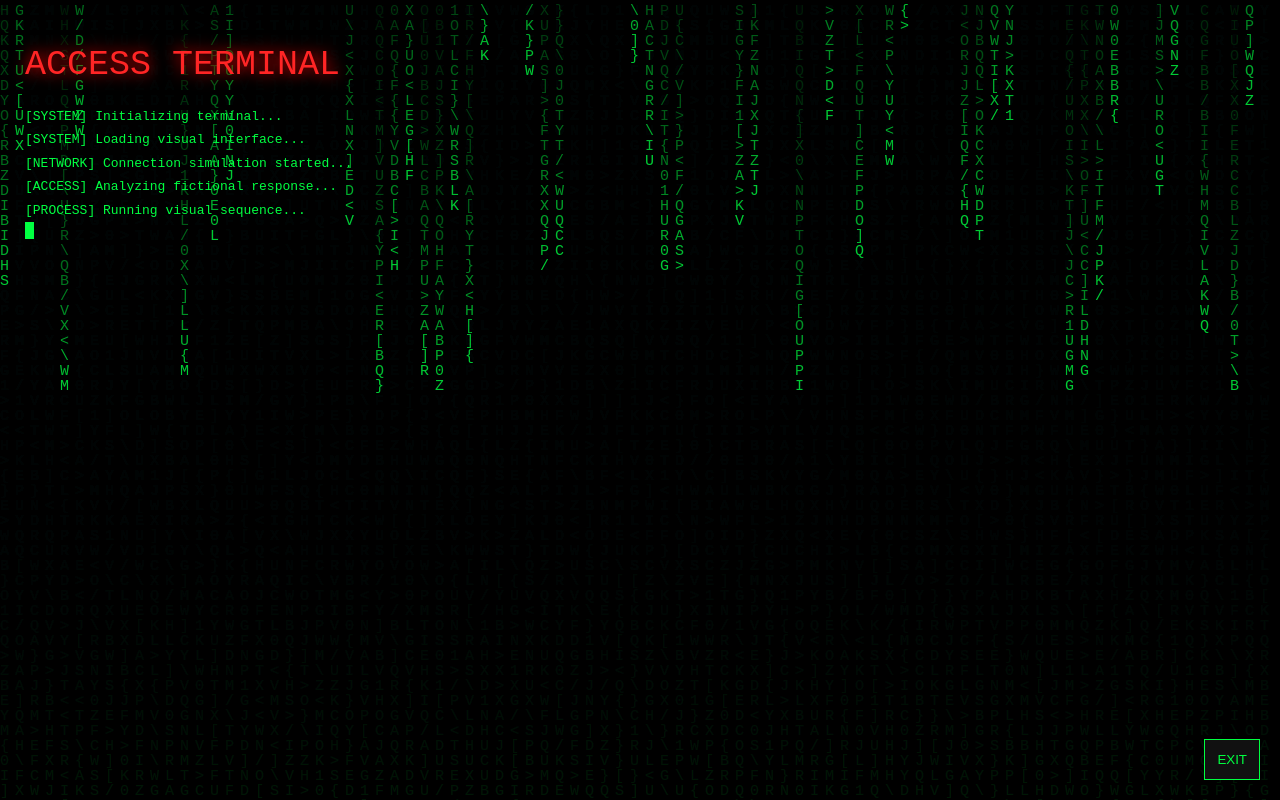
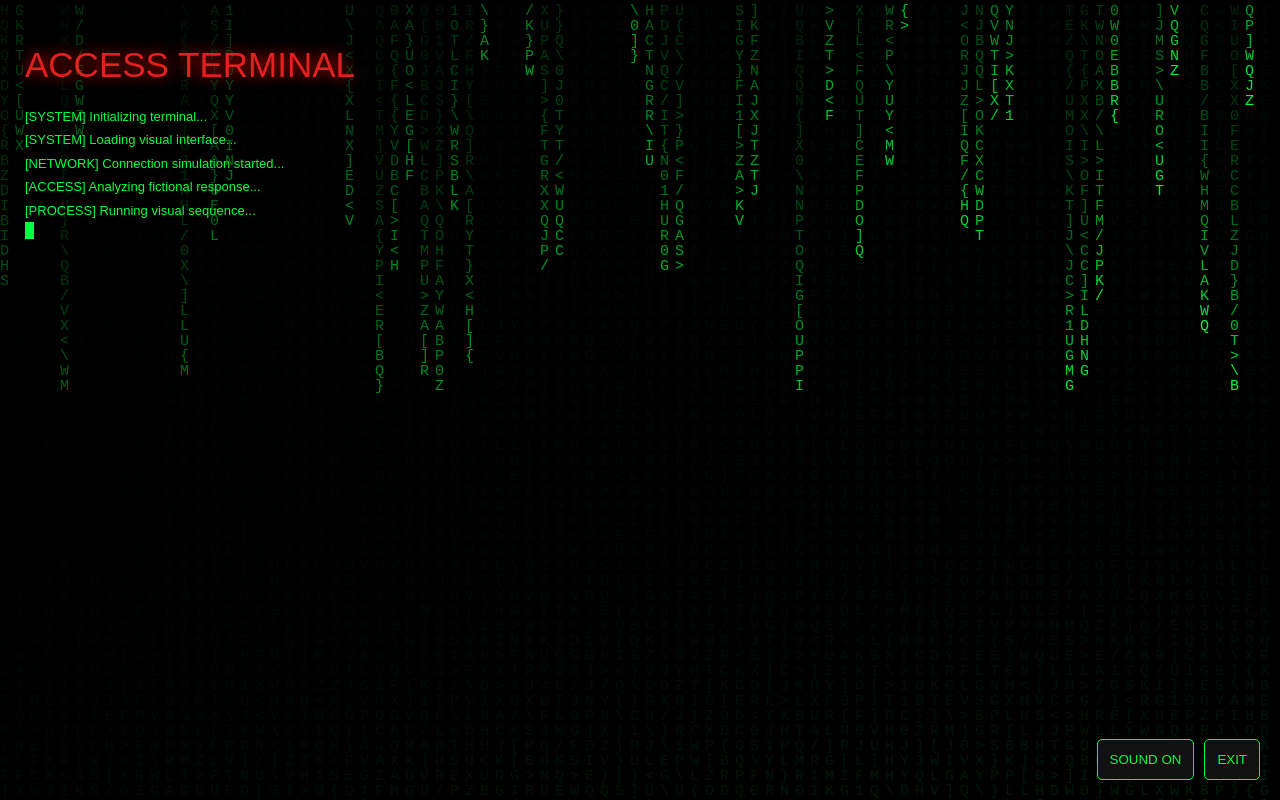
Before and after one commit to gttfl9csinifi-hub/elek-site, a plain HTML site: page index.html in a window 1280 px wide. Both pictures are taken after a click on the button "D - None of these". Drawn offline with Linux system fonts and the light colour scheme.

Commit message:
Update index.html

```diff
--- a/index.html
+++ b/index.html
@@ -4,127 +4,138 @@
 <head>
 <meta charset="UTF-8">
 <meta name="viewport" content="width=device-width, initial-scale=1.0">
-<title>ACCESS TERMINAL</title>
+<title>Incoming Message</title>
 
 <style>
-* {box-sizing:border-box}
+* {
+    box-sizing: border-box;
+}
 
 body {
- margin:0;
- min-height:100vh;
- background:linear-gradient(135deg,#050510,#170026);
- color:white;
- font-family:Arial,sans-serif;
- display:flex;
- justify-content:center;
- align-items:center;
+    margin: 0;
+    min-height: 100vh;
+    display: flex;
+    justify-content: center;
+    align-items: center;
+    font-family: Arial, sans-serif;
+    background: linear-gradient(135deg,#050510,#170026);
+    color: white;
 }
 
 .card {
- width:90%;
- max-width:440px;
- padding:30px;
- text-align:center;
- background:#ffffff0c;
- border:1px solid #8d36ff;
- border-radius:18px;
- box-shadow:0 0 35px #8d36ff55;
+    width: 90%;
+    max-width: 440px;
+    padding: 30px;
+    text-align: center;
+    background: #ffffff0c;
+    border: 1px solid #8d36ff;
+    border-radius: 18px;
+    box-shadow: 0 0 35px #8d36ff55;
 }
 
 h1 {
- color:#d7a1ff;
- font-size:25px;
+    color: #d7a1ff;
+    font-size: 25px;
+    text-shadow: 0 0 15px #a000ff;
 }
 
 .question {
- margin:25px 0;
- line-height:1.6;
+    margin: 25px 0;
+    line-height: 1.7;
+    font-size: 17px;
 }
 
 .option {
- display:block;
- width:100%;
- padding:15px;
- margin:10px 0;
- color:white;
- background:#260044;
- border:1px solid #a855f7;
- border-radius:10px;
- cursor:pointer;
- font-size:16px;
+    display: block;
+    width: 100%;
+    padding: 15px;
+    margin: 10px 0;
+    color: white;
+    background: #260044;
+    border: 1px solid #a855f7;
+    border-radius: 10px;
+    cursor: pointer;
+    font-size: 16px;
+    transition: .2s;
 }
 
 .option:hover {
- background:#7000b5;
+    background: #7000b5;
+    transform: scale(1.03);
 }
 
 #result {
- margin-top:20px;
- color:#d8aaff;
+    margin-top: 20px;
+    color: #d8aaff;
 }
 
 #hack {
- display:none;
- position:fixed;
- inset:0;
- background:#000;
- z-index:20;
- overflow:hidden;
- font-family:monospace;
+    display: none;
+    position: fixed;
+    inset: 0;
+    background: black;
+    z-index: 20;
+    overflow: hidden;
 }
 
 #matrix {
- position:absolute;
- inset:0;
- width:100%;
- height:100%;
- opacity:.8;
+    position: absolute;
+    inset: 0;
+    width: 100%;
+    height: 100%;
 }
 
 .terminal {
- position:absolute;
- inset:0;
- padding:25px;
- pointer-events:none;
+    position: absolute;
+    inset: 0;
+    padding: 25px;
+    pointer-events: none;
+    background: linear-gradient(90deg,#000000aa,transparent);
 }
 
 .alert {
- color:#ff2525;
- font-size:clamp(22px,5vw,35px);
- text-shadow:0 0 15px red;
- margin:20px 0;
+    color: #ff2525;
+    font-size: clamp(22px,5vw,35px);
+    text-shadow: 0 0 15px red;
+    margin: 20px 0;
+    animation: blink 1s infinite;
 }
 
 #logs {
- color:#00ff41;
- font-size:13px;
- line-height:1.8;
- overflow-wrap:anywhere;
+    color: #00ff41;
+    font-size: 13px;
+    line-height: 1.8;
+    overflow-wrap: anywhere;
 }
 
 .cursor {
- display:inline-block;
- width:9px;
- height:17px;
- background:#00ff41;
- animation:blink .7s infinite;
+    display: inline-block;
+    width: 9px;
+    height: 17px;
+    background: #00ff41;
+    animation: blink .7s infinite;
+}
+
+.controls {
+    position: absolute;
+    bottom: 20px;
+    right: 20px;
+    z-index: 5;
+    display: flex;
+    gap: 10px;
+}
+
+.controls button {
+    background: #111;
+    color: #00ff41;
+    border: 1px solid #00ff41;
+    padding: 12px;
+    cursor: pointer;
+    border-radius: 5px;
 }
 
 @keyframes blink {
- 50% {opacity:0}
-}
-
-.close {
- position:absolute;
- bottom:20px;
- right:20px;
- z-index:5;
- background:#111;
- color:#00ff41;
- border:1px solid #00ff41;
- padding:12px;
- cursor:pointer;
- pointer-events:auto;
+    50% { opacity: 0; }
 }
 </style>
 </head>
@@ -139,10 +150,21 @@ h1 {
         What was your reason for replying late to a message from a Trabzon native?
     </div>
 
-<button class="option" onclick="answer('Sleeping')">A - Sleeping</button>
-<button class="option" onclick="answer('My phone is broken')">B - My phone is broken</button>
-<button class="option" onclick="answer('Cell towers are down')">C - Cell towers are down</button>
-<button class="option" onclick="startHack()">D - None of these</button>
+    <button class="option" onclick="answer('Sleeping')">
+        A - Sleeping
+    </button>
+
+    <button class="option" onclick="answer('My phone is broken')">
+        B - My phone is broken
+    </button>
+
+    <button class="option" onclick="answer('Cell towers are down')">
+        C - Cell towers are down
+    </button>
+
+    <button class="option" onclick="startHack()">
+        D - None of these
+    </button>
 
     <div id="result"></div>
 
@@ -153,68 +175,150 @@ What was your reason for replying late to a message from a Trabzon native?
     <canvas id="matrix"></canvas>
 
     <div class="terminal">
-<div class="alert">ACCESS TERMINAL</div>
-<div id="logs"></div>
-<span class="cursor"></span>
+
+        <div class="alert">
+            ACCESS TERMINAL
         </div>
 
-<button class="close" onclick="stopHack()">EXIT</button>
+        <div id="logs"></div>
+
+        <span class="cursor"></span>
+
+    </div>
+
+    <div class="controls">
+        <button onclick="toggleSound()" id="soundButton">
+            SOUND ON
+        </button>
+
+        <button onclick="stopHack()">
+            EXIT
+        </button>
+    </div>
 
 </div>
 
 <script>
+
+let audioContext;
+let soundEnabled = true;
+let animation;
+let logTimer;
+let matrixRunning = false;
 
 function answer(value) {
     document.getElementById("result").innerText =
         "Selected: " + value;
 }
 
-let animation;
-let logTimer;
+// DIGITAL SOUND EFFECT
 
-function startHack() {
- document.getElementById("page").style.display="none";
- document.getElementById("hack").style.display="block";
- startMatrix();
- startLogs();
+function playHackSound() {
+
+    if (!soundEnabled) return;
+
+    if (!audioContext) {
+        audioContext = new (
+            window.AudioContext ||
+            window.webkitAudioContext
+        )();
     }
 
+    if (audioContext.state === "suspended") {
+        audioContext.resume();
+    }
+
+    function beep(freq, duration, delay, type="sawtooth") {
+
+        const osc = audioContext.createOscillator();
+        const gain = audioContext.createGain();
+
+        const start = audioContext.currentTime + delay;
+
+        osc.type = type;
+        osc.frequency.setValueAtTime(freq, start);
+
+        gain.gain.setValueAtTime(0.0001, start);
+
+        gain.gain.exponentialRampToValueAtTime(
+            0.12, start + 0.02
+        );
+
+        gain.gain.exponentialRampToValueAtTime(
+            0.0001, start + duration
+        );
+
+        osc.connect(gain);
+        gain.connect(audioContext.destination);
+
+        osc.start(start);
+        osc.stop(start + duration);
+    }
+
+    beep(110, 0.5, 0);
+    beep(880, 0.15, 0.35);
+    beep(440, 0.3, 0.55);
+    beep(1200, 0.12, 0.9);
+    beep(180, 0.6, 1.1);
+}
+
+// MATRIX EFFECT
+
 function startMatrix() {
- const canvas=document.getElementById("matrix");
- const ctx=canvas.getContext("2d");
 
- canvas.width=window.innerWidth;
- canvas.height=window.innerHeight;
+    const canvas = document.getElementById("matrix");
+    const ctx = canvas.getContext("2d");
 
- const chars="01ABCDEFGHIJKLMNOPQRSTUVWXYZ{}[]<>/\\";
- const size=15;
- const columns=Math.floor(canvas.width/size);
- const drops=Array(columns).fill(1);
+    canvas.width = window.innerWidth;
+    canvas.height = window.innerHeight;
+
+    const chars = "01ABCDEFGHIJKLMNOPQRSTUVWXYZ{}[]<>/\\";
+    const size = 15;
+
+    const columns = Math.floor(canvas.width / size);
+    const drops = Array(columns).fill(1);
+
+    matrixRunning = true;
 
     function draw() {
-   ctx.fillStyle="rgba(0,0,0,0.08)";
-   ctx.fillRect(0,0,canvas.width,canvas.height);
-   ctx.fillStyle="#00ff41";
-   ctx.font=size+"px monospace";
 
-   for(let i=0;i<drops.length;i++) {
-     const char=chars[Math.floor(Math.random()*chars.length)];
-     ctx.fillText(char,i*size,drops[i]*size);
+        if (!matrixRunning) return;
 
-     if(drops[i]*size>canvas.height && Math.random()>.975)
-       drops[i]=0;
+        ctx.fillStyle = "rgba(0,0,0,0.08)";
+        ctx.fillRect(0, 0, canvas.width, canvas.height);
+
+        ctx.fillStyle = "#00ff41";
+        ctx.font = size + "px monospace";
+
+        for (let i = 0; i < drops.length; i++) {
+
+            const char = chars[
+                Math.floor(Math.random() * chars.length)
+            ];
+
+            ctx.fillText(char, i * size, drops[i] * size);
+
+            if (
+                drops[i] * size > canvas.height &&
+                Math.random() > 0.975
+            ) {
+                drops[i] = 0;
+            }
 
             drops[i]++;
         }
     }
 
- animation=setInterval(draw,35);
+    animation = setInterval(draw, 35);
 }
 
+// TERMINAL EFFECT
+
 function startLogs() {
- const logs=document.getElementById("logs");
 
- const messages=[
+    const logs = document.getElementById("logs");
+
+    const messages = [
         "[SYSTEM] Initializing terminal...",
         "[SYSTEM] Loading visual interface...",
         "[NETWORK] Connection simulation started...",
@@ -222,27 +326,84 @@ function startLogs() {
         "[PROCESS] Running visual sequence...",
         "[WARNING] RESPONSE DELAY DETECTED",
         "[SYSTEM] Matrix animation active...",
- "[STATUS] Simulation running..."
+        "[STATUS] Simulation running...",
+        "[SYSTEM] Visual effects operational...",
+        "[NOTICE] No device access or data collection."
     ];
 
- let i=0;
+    let i = 0;
 
- logTimer=setInterval(()=>{
-   logs.innerHTML+=messages[i%messages.length]+"<br>";
+    logTimer = setInterval(() => {
+
+        logs.innerHTML += messages[i % messages.length] + "<br>";
+
         i++;
 
-   if(logs.children.length>16)
+        if (logs.children.length > 16) {
             logs.removeChild(logs.firstChild);
- },500);
         }
 
+    }, 500);
+}
+
+// START HACKER SCREEN
+
+function startHack() {
+
+    document.getElementById("page").style.display = "none";
+    document.getElementById("hack").style.display = "block";
+
+    playHackSound();
+    startMatrix();
+    startLogs();
+}
+
+// SOUND CONTROL
+
+function toggleSound() {
+
+    soundEnabled = !soundEnabled;
+
+    document.getElementById("soundButton").innerText =
+        soundEnabled ? "SOUND ON" : "SOUND OFF";
+
+    if (!soundEnabled && audioContext) {
+        audioContext.suspend();
+    }
+
+    if (soundEnabled && audioContext) {
+        audioContext.resume();
+    }
+}
+
+// EXIT
+
 function stopHack() {
+
+    matrixRunning = false;
+
     clearInterval(animation);
     clearInterval(logTimer);
- document.getElementById("hack").style.display="none";
- document.getElementById("page").style.display="block";
+
+    if (audioContext) {
+        audioContext.suspend();
     }
 
+    document.getElementById("hack").style.display = "none";
+    document.getElementById("page").style.display = "block";
+}
+
+// RESIZE
+
+window.addEventListener("resize", () => {
+    if (matrixRunning) {
+        const canvas = document.getElementById("matrix");
+        canvas.width = window.innerWidth;
+        canvas.height = window.innerHeight;
+    }
+});
+
 </script>
+
 </body>
 </html>
```
Lines whose indentation alone changed are shown as unchanged.
